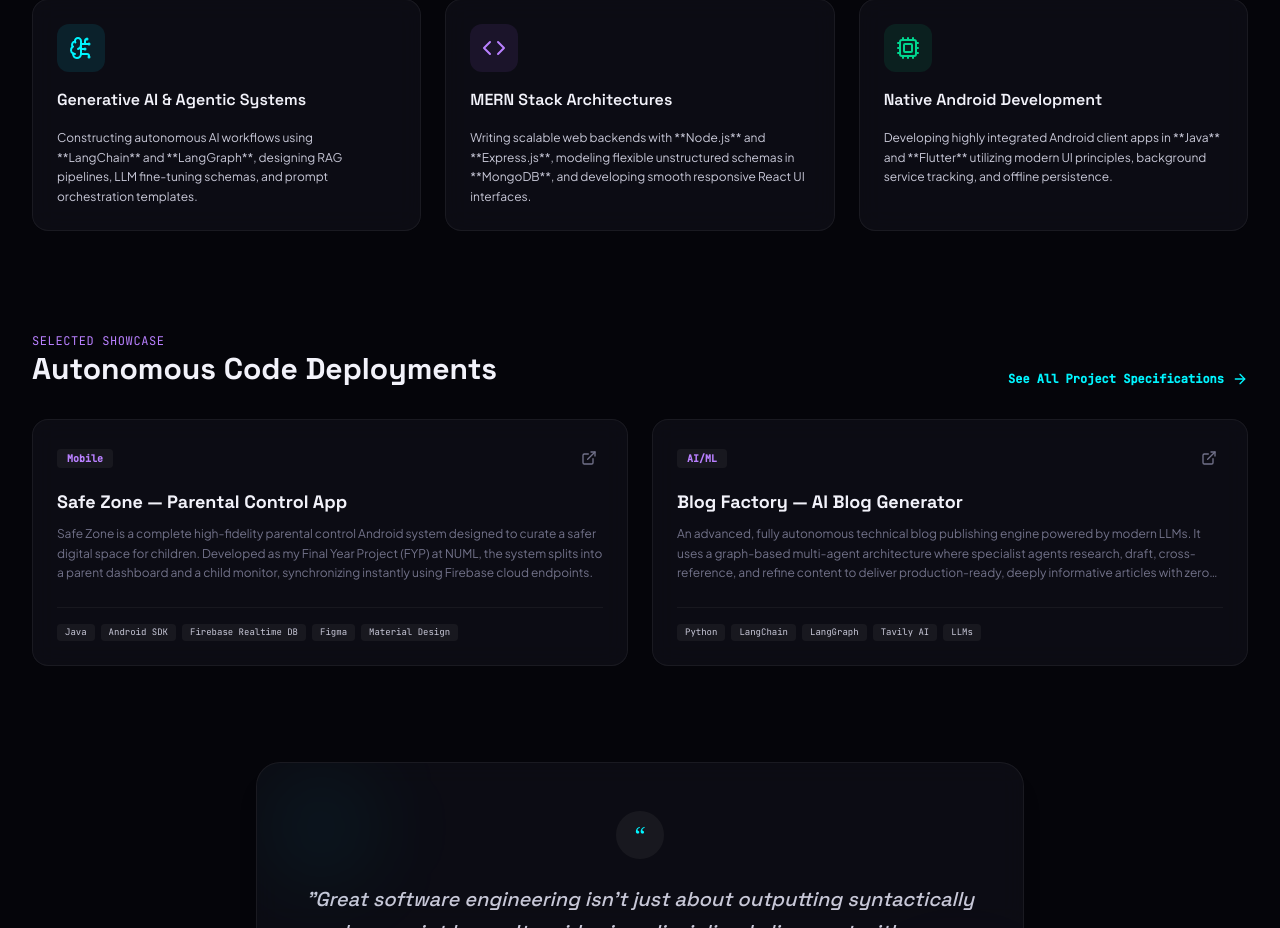
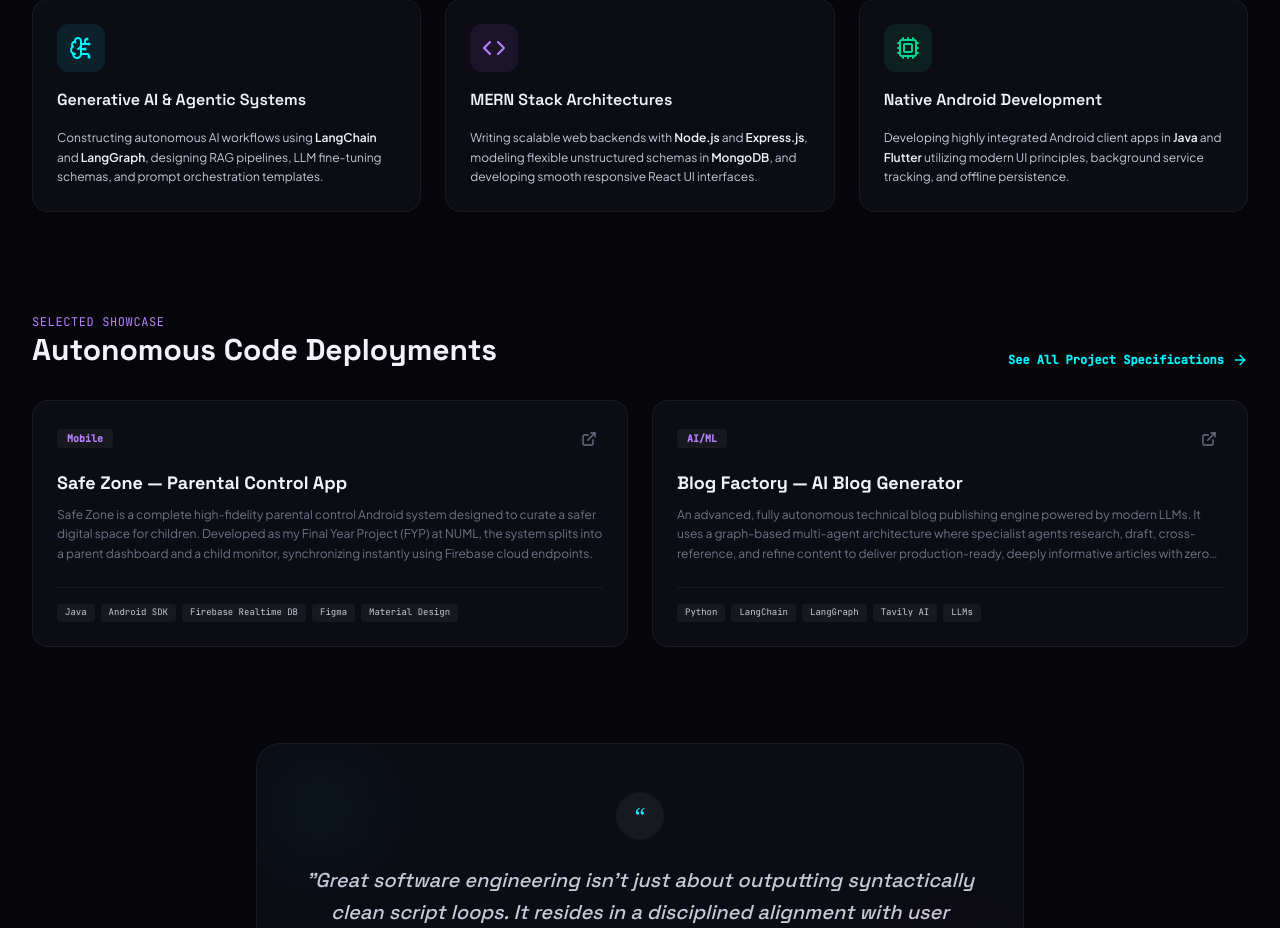
Before and after one commit to Ijlal-Hussaini/Ijlal-hussain-Portfolio, a React (Vite) app: page / in a window 1280 px wide. Shown: the part 1173-2101 px from the top of the page. Built offline with nearby package versions, Linux system fonts and the light colour scheme.

Commit message:
fix: replace raw markdown asterisks with proper semibold strong elements

```diff
--- a/src/components/AboutView.tsx
+++ b/src/components/AboutView.tsx
@@ -84,7 +84,7 @@ export default function AboutView() {
 
           <p className="font-sans text-sm text-text-sub leading-relaxed">
             I specialize in orchestrating advanced Generative AI architectures, including Multi-Agent systems
-            using **LangGraph** and RAG-based search engines. My core development process centers on clean code architecture,
+            using <strong className="text-text-main font-semibold">LangGraph</strong> and RAG-based search engines. My core development process centers on clean code architecture,
             strict state-control, and continuous testing to build systems that scale gracefully.
           </p>
 
--- a/src/components/HomeView.tsx
+++ b/src/components/HomeView.tsx
@@ -369,7 +369,7 @@ export default function HomeView({ onNavigate }: HomeViewProps) {
               Generative AI & Agentic Systems
             </h3>
             <p className="font-sans text-xs text-text-sub leading-relaxed">
-              Constructing autonomous AI workflows using **LangChain** and **LangGraph**, designing RAG pipelines, LLM fine-tuning schemas, and prompt orchestration templates.
+              Constructing autonomous AI workflows using <strong className="text-text-main font-semibold">LangChain</strong> and <strong className="text-text-main font-semibold">LangGraph</strong>, designing RAG pipelines, LLM fine-tuning schemas, and prompt orchestration templates.
             </p>
           </div>
 
@@ -381,7 +381,7 @@ export default function HomeView({ onNavigate }: HomeViewProps) {
               MERN Stack Architectures
             </h3>
             <p className="font-sans text-xs text-text-sub leading-relaxed">
-              Writing scalable web backends with **Node.js** and **Express.js**, modeling flexible unstructured schemas in **MongoDB**, and developing smooth responsive React UI interfaces.
+              Writing scalable web backends with <strong className="text-text-main font-semibold">Node.js</strong> and <strong className="text-text-main font-semibold">Express.js</strong>, modeling flexible unstructured schemas in <strong className="text-text-main font-semibold">MongoDB</strong>, and developing smooth responsive React UI interfaces.
             </p>
           </div>
 
@@ -393,7 +393,7 @@ export default function HomeView({ onNavigate }: HomeViewProps) {
               Native Android Development
             </h3>
             <p className="font-sans text-xs text-text-sub leading-relaxed">
-              Developing highly integrated Android client apps in **Java** and **Flutter** utilizing modern UI principles, background service tracking, and offline persistence.
+              Developing highly integrated Android client apps in <strong className="text-text-main font-semibold">Java</strong> and <strong className="text-text-main font-semibold">Flutter</strong> utilizing modern UI principles, background service tracking, and offline persistence.
             </p>
           </div>
         </div>
```
